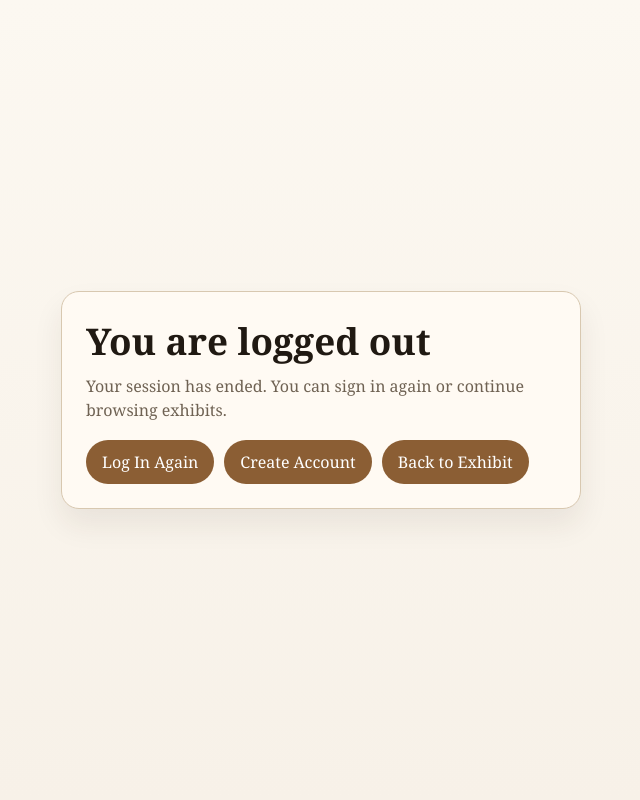
After one commit to RichieG78/ExhibitGuide, a Django app: page /logout/ in a window 1280 px wide. The commit adds this page. Shown: the whole page, without its empty margins (319-959 px from the left). Run offline with Django 4.2, Linux system fonts and the light colour scheme.

Commit message:
updated user.formsadded logout page, no express interest if user authenticated

```diff
--- a/exhibit_guide_pwa/exhibit_guide_pwa/settings.py
+++ b/exhibit_guide_pwa/exhibit_guide_pwa/settings.py
@@ -42,6 +42,8 @@ ALLOWED_HOSTS = _csv_env(
 INSTALLED_APPS = [
     'exhibits.apps.ExhibitsConfig',
     'users.apps.UsersConfig',
+    "crispy_forms", #Updated here
+    "crispy_bootstrap5", #Updated here
     'django.contrib.admin',
     'django.contrib.auth',
     'django.contrib.contenttypes',
@@ -138,3 +140,5 @@ STATICFILES_STORAGE = 'whitenoise.storage.CompressedManifestStaticFilesStorage'
 # https://docs.djangoproject.com/en/4.2/ref/settings/#default-auto-field
 
 DEFAULT_AUTO_FIELD = 'django.db.models.BigAutoField'
+
+CRISPY_TEMPLATE_PACK = 'bootstrap5'
--- a/exhibit_guide_pwa/exhibit_guide_pwa/urls.py
+++ b/exhibit_guide_pwa/exhibit_guide_pwa/urls.py
@@ -21,5 +21,7 @@ from users import views as user_views
 urlpatterns = [
     path('admin/', admin.site.urls),
     path('register/', user_views.register, name='register'),
+    path('login/', user_views.login, name='login'),
+    path('logout/', user_views.logout, name='logout'),
     path('exhibits/', include('exhibits.urls')),
 ]
--- /dev/null
+++ b/exhibit_guide_pwa/users/templates/users/logout.html
@@ -0,0 +1,84 @@
+<!DOCTYPE html>
+<html lang="en">
+<head>
+    <meta charset="UTF-8">
+    <meta name="viewport" content="width=device-width, initial-scale=1.0">
+    <title>Logged Out</title>
+    <style>
+        :root {
+            --bg: #f7f1e8;
+            --surface: #fffaf3;
+            --border: #d8c8b0;
+            --ink: #201912;
+            --muted: #6f6253;
+            --accent: #8b5e34;
+            --accent-strong: #6f4926;
+        }
+
+        * { box-sizing: border-box; }
+
+        body {
+            margin: 0;
+            min-height: 100vh;
+            display: grid;
+            place-items: center;
+            padding: 24px;
+            background: linear-gradient(180deg, #fcf8f1 0%, var(--bg) 100%);
+            color: var(--ink);
+            font-family: Georgia, "Times New Roman", serif;
+        }
+
+        .card {
+            width: min(520px, 100%);
+            padding: 24px;
+            border: 1px solid var(--border);
+            border-radius: 18px;
+            background: var(--surface);
+            box-shadow: 0 16px 30px rgba(55, 38, 20, 0.08);
+        }
+
+        h1 {
+            margin: 0 0 8px;
+            font-size: clamp(1.8rem, 3vw, 2.3rem);
+        }
+
+        p {
+            margin: 0 0 18px;
+            color: var(--muted);
+            line-height: 1.5;
+        }
+
+        .actions {
+            display: flex;
+            flex-wrap: wrap;
+            gap: 10px;
+        }
+
+        .button-link {
+            padding: 11px 16px;
+            border-radius: 999px;
+            background: var(--accent);
+            color: #fff;
+            text-decoration: none;
+            transition: background-color 140ms ease, transform 140ms ease;
+        }
+
+        .button-link:hover,
+        .button-link:focus-visible {
+            background: var(--accent-strong);
+            transform: translateY(-1px);
+        }
+    </style>
+</head>
+<body>
+    <main class="card">
+        <h1>You are logged out</h1>
+        <p>Your session has ended. You can sign in again or continue browsing exhibits.</p>
+        <div class="actions">
+            <a href="{% url 'login' %}" class="button-link">Log In Again</a>
+            <a href="{% url 'register' %}" class="button-link">Create Account</a>
+            <a href="{% url 'simulate-scan' %}" class="button-link">Back to Exhibit</a>
+        </div>
+    </main>
+</body>
+</html>
--- a/exhibit_guide_pwa/users/templates/users/register.html
+++ b/exhibit_guide_pwa/users/templates/users/register.html
@@ -1,16 +1,17 @@
 {% extends "exhibits/base.html" %}
+{% load crispy_forms_tags %} <!-- Updated here to load crispy forms -->
 {% block content %}
 
   <div class="container">
     <h2>Register your Interest</h2>
     <form method="post">
       {% csrf_token %}
-      {{ form.as_p }}
+      {{ form|crispy }}
       <button type="submit" class="btn btn-primary">Express Interest</button>
     </form>
      <div class="border-top pt-3"></div>
         <small class="text-muted">
-            Already have an account? <a class="ml-2" href="#">Sign In</a>
+          Already have an account? <a class="ml-2" href="{% url 'login' %}">Sign In</a>
         </small>
     </div>
   </div>
--- a/exhibit_guide_pwa/users/views.py
+++ b/exhibit_guide_pwa/users/views.py
@@ -1,8 +1,40 @@
-from django.shortcuts import render
-from django.contrib.auth.forms import UserCreationForm
+from django.contrib import messages
+from django.contrib.auth import login as auth_login
+from django.contrib.auth import logout as auth_logout
+from django.contrib.auth.forms import AuthenticationForm, UserCreationForm
+from django.shortcuts import redirect, render
+from .forms import UserRegisterForm  #Import added
+
 
 # Create your views here.
+def register(request):
+    if request.method == 'POST':
+        form = UserRegisterForm(request.POST)
+        if form.is_valid():
+            form.save()
+            username = form.cleaned_data.get('username')
+            messages.success(request, f'Account created for {username}!')
+            return redirect('simulate-scan')  # Redirect to the simulate-scan view after successful registration
+    else:
+        form = UserRegisterForm() #UserRegisterForm instead of UserCreationForm
+    return render(request, 'users/register.html', {'form': form})
 
-def register(request):
-    form = UserCreationForm()
-    return render(request, 'users/register.html', {'form': form})
+
+def login(request):
+    if request.method == 'POST':
+        form = AuthenticationForm(request, data=request.POST)
+        if form.is_valid():
+            user = form.get_user()
+            auth_login(request, user)
+            messages.success(request, 'Signed in successfully.')
+            return redirect(request.POST.get('next') or 'simulate-scan')
+    else:
+        form = AuthenticationForm(request)
+
+    return render(request, 'users/login.html', {'form': form})
+
+
+def logout(request):
+    auth_logout(request)
+    messages.info(request, 'You have been logged out.')
+    return render(request, 'users/logout.html')
```
Also changed, not shown: exhibit_guide_pwa/exhibits/templates/exhibits/base.html (+54 -1 lines), exhibit_guide_pwa/users/forms.py (added, +10 -0 lines), exhibit_guide_pwa/db.sqlite3.
